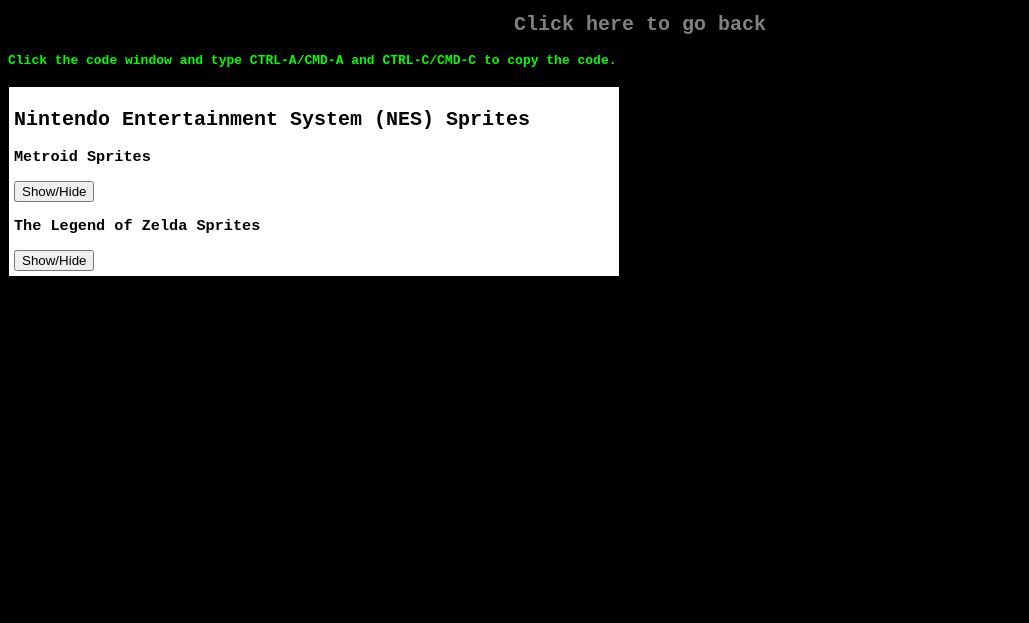
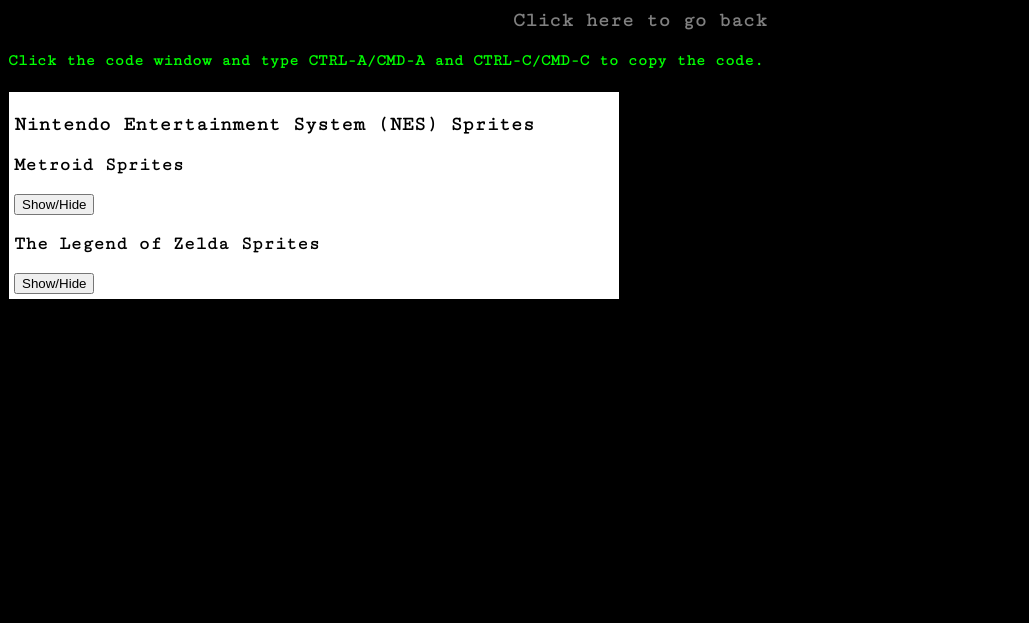
Before and after one commit to CandiedSites/CODE-SPRITES, a plain HTML site: page sprite-database.html in a window 1280 px wide. Shown: the part 177-800 px from the top of the page, without its empty margins (0-1029 px from the left). Drawn offline with nearby package versions, Linux system fonts and the light colour scheme.

Commit message:
Changed Font
monospace -> Cutive Mono
Uploaded from Google Fonts. (https://fonts.google.com)

```diff
--- a/stylesheet.css
+++ b/stylesheet.css
@@ -1,10 +1,13 @@
 /*This is the main stylesheet, for use with index.html*/
+
+/*Font Loading*/
+@import url('https://fonts.googleapis.com/css?family=Cutive+Mono');
 
 /*Main Styling*/
 body {
   background: black;
   color: lime;
-  font-family: monospace;
+  font-family: "Cutive Mono", monospace;
 }
 
 /*Header Styles*/
@@ -14,12 +17,12 @@
 }
 
 h2 {
-  font-family: monospace;
+  font-family: inherit;
   font-size: 20px;
   text-align: center;
 }
 h3 {
-  font-family: monospace;
+  font-family: inherit;
 }
 
 /*Paragraph Style*/
```
